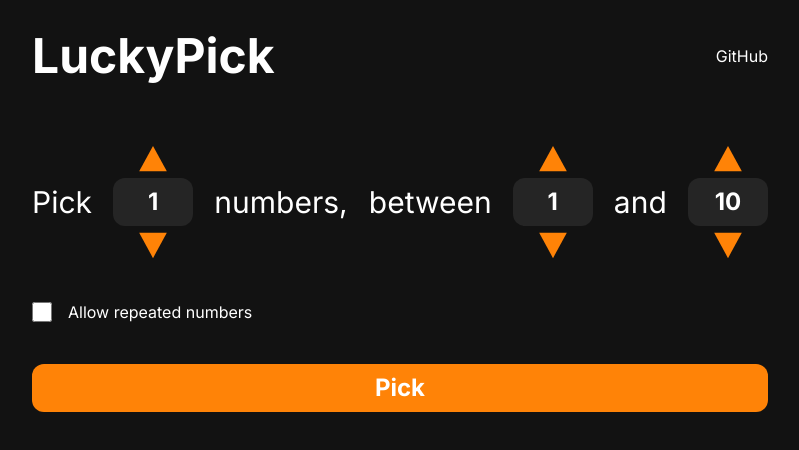
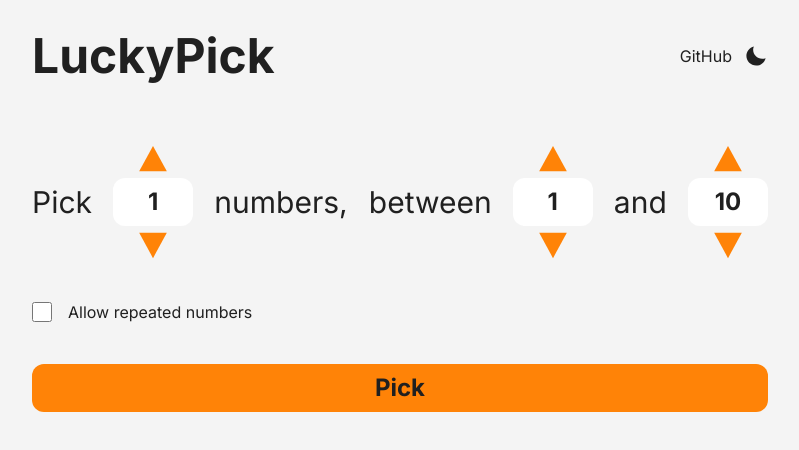
Before and after one commit to renans2/lucky-pick, a React (Vite) app: page / in a window 1280 px wide. Shown: the top 450 px of the page, without its empty margins (240-1039 px from the left). Built offline with nearby package versions, Linux system fonts and the light colour scheme.

Commit message:
feat: implement themes integrated with localStorage and theme-switch

```diff
--- a/index.html
+++ b/index.html
@@ -11,10 +11,23 @@
     <link href="https://fonts.googleapis.com/css2?family=Inter:ital,opsz,wght@0,14..32,100..900;1,14..32,100..900&display=swap" rel="stylesheet">
     <!-- ---- -->
 
-    <title>draw-me</title>
+    <title>LuckyPick</title>
   </head>
   <body>
     <div id="root"></div>
+    <script>
+      let theme;
+      const savedTheme = localStorage.getItem("theme");
+
+      if (savedTheme) {
+        theme = JSON.parse(savedTheme);
+      } else {
+        theme = matchMedia("(prefers-color-scheme: dark)").matches ? "dark" : "light";
+        localStorage.setItem("theme", JSON.stringify(theme));
+      }
+
+      document.documentElement.dataset.theme = theme;
+    </script>
     <script type="module" src="/src/main.tsx"></script>
   </body>
 </html>
--- a/src/App.tsx
+++ b/src/App.tsx
@@ -3,7 +3,7 @@ import Main from "./components/layout/Main";
 
 function App() {
   return (
-    <div className="h-screen bg-background text-white overflow-y-auto">
+    <div className="h-screen bg-background text-text overflow-y-auto">
       <Header />
       <Main />
     </div>
--- a/src/components/layout/Header.tsx
+++ b/src/components/layout/Header.tsx
@@ -1,10 +1,42 @@
+import useLocalStorage from "../../hooks/useLocalStorage";
+import { IoSunny } from "react-icons/io5";
+import { IoMdMoon } from "react-icons/io";
+
+const ICON_SIZE = 24;
+
 export default function Header() {
+  const [theme, setTheme] = useLocalStorage("theme", "");
+
+  const handleSwitchTheme = () => {
+    const nextTheme = theme === "dark" ? "light" : "dark";
+    setTheme(nextTheme);
+    document.documentElement.dataset.theme = nextTheme;
+  };
+
   return (
-    <header className="max-w-3xl mx-auto flex items-center justify-between py-8 px-4">
-      <h1 className="text-5xl font-bold">LuckyPick</h1>
-      <a rel="noopener noreferrer" target="_blank" href="">
-        GitHub
-      </a>
+    <header className="max-w-3xl mx-auto flex items-center justify-between p-4 md:py-8 md:px-4">
+      <h1 className="text-4xl md:text-5xl font-bold">LuckyPick</h1>
+      <div className="flex items-center gap-3">
+        <a
+          rel="noopener noreferrer"
+          target="_blank"
+          href="https://github.com/renans2/lucky-pick"
+          className="hover:underline"
+        >
+          GitHub
+        </a>
+
+        <button
+          onClick={handleSwitchTheme}
+          className="cursor-pointer hover:scale-110 transition"
+        >
+          {theme === "dark" ? (
+            <IoSunny size={ICON_SIZE} />
+          ) : (
+            <IoMdMoon size={ICON_SIZE} />
+          )}
+        </button>
+      </div>
     </header>
   );
 }
--- a/src/index.css
+++ b/src/index.css
@@ -6,8 +6,24 @@
   font-style: normal;
 }
 
+html[data-theme="dark"] {
+  --background: #121212;
+  --surface: #252525;
+  --surface-orange: #FF8307;
+  --text: #FFF;
+}
+
+html[data-theme="light"] {
+  --background: #F4F4F4;
+  --surface: #FFFFFF;
+  --surface-orange: #FF8307;
+  --text: #202020;
+}
+
 @theme {
-  --color-surface-orange: #FF8307;
-  --color-surface: #252525;
-  --color-background: #121212
+  --color-background: var(--background);
+  --color-surface: var(--surface);
+  --color-surface-orange: var(--surface-orange);
+  --color-text: var(--text);
+  --shadow-surface: 0 3px 2px rgba(0,0,0,0.25)
 }
```
